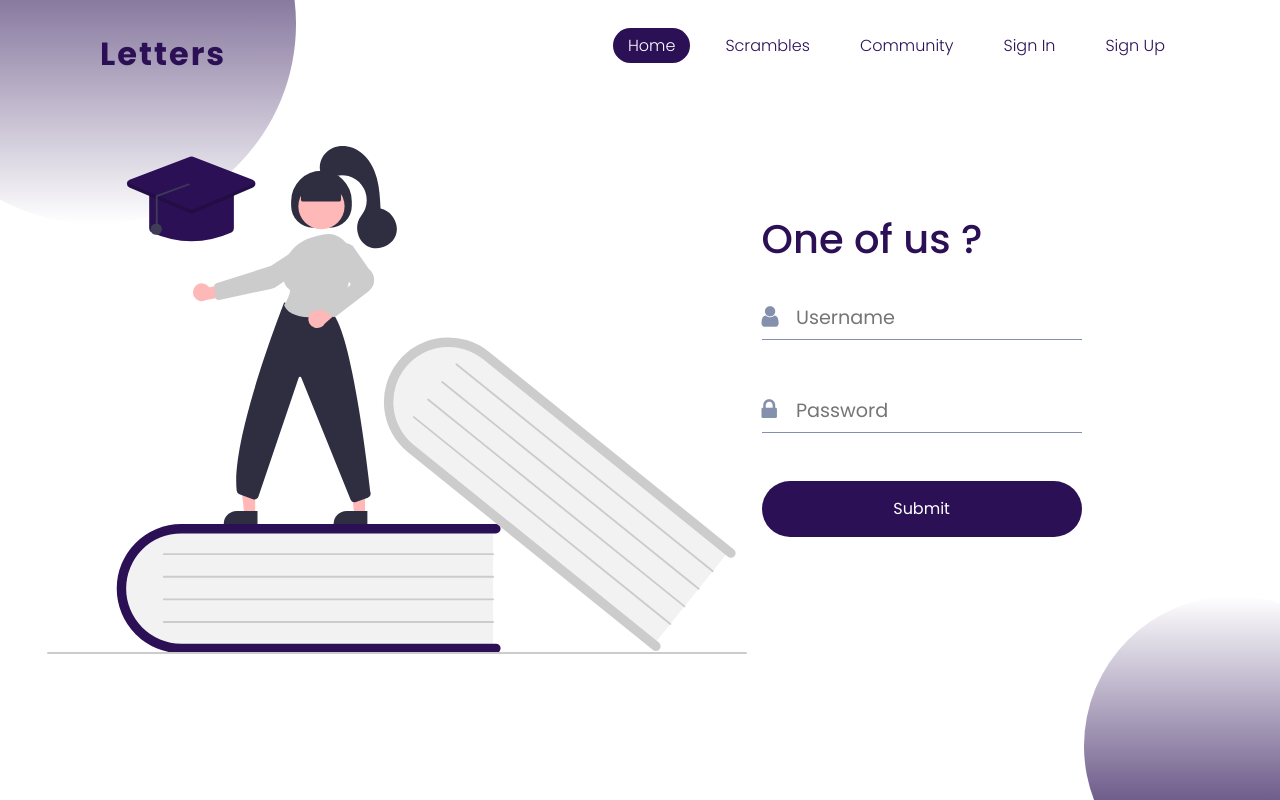
After one commit to volinh911/Letters.PHP, a PHP site: page /login.php in a window 1280 px wide. The commit adds this page. Run offline with PHP 8.4, Linux system fonts and the light colour scheme; some libraries are stand-ins or nearby versions.

Commit message:
login function

```diff
--- a/controllers/users.php
+++ b/controllers/users.php
@@ -1,5 +1,6 @@
 <?php
-        include_once("./db.php");
+         session_start();
+         include_once("db.php");
         /*=== EXECUTE FUNCTION ===*/
         function executeQuery($sql, $data)
         {
@@ -32,7 +33,12 @@
             return $records;
         }
 
+
         $errors = [];
+        $username="";
+        $email="";
+        $password="";
+        //==============REGISTER FUNCTION============
         if (isset($_POST['register-btn'])) {
             if (empty($_POST['username'])) {
                 array_push($errors, "Username is required");
@@ -61,14 +67,50 @@
                 $stmt = $conn->prepare($sql);
                 $stmt->bind_param('isss', $admin, $username, $email, $password);
                 $stmt->execute();
-                // else{
-                //   $error=$conn->errno. ''. $conn->error;
-                //   echo $error;
-                // }
+
+                //log userin
+                $_SESSION['id']=$_POST['id'];
+                $_SESSION['username']=$_POST['username'];
+                $_SESSION['admin']=$_POST['admin'];
+                // $_SESSION['message']="Logged in successfully";
+                // $_SESSION['type']="success";
+                header('location: index.php');
+                exit();
+
+            }else{
+                $username=$_POST['username'];
+                $email=$_POST['email'];
+                $password=$_POST['password'];
             }
 
         }
 
+        if (isset($_POST['login-btn'])) {
+            if (empty($_POST['username'])) {
+                array_push($errors,"Username is required");
+            }
+            if (empty($_POST['password'])) {
+                  array_push($errors, "Password is required");
+            }
+
+            if (count($errors)===0) {
+                $user=selectOne('users',['username'=>$_POST['username']]);
+
+                if ($user && password_verify($_POST['password'], $user['password'])) {
+                    $_SESSION['id'] = $_POST['id'];
+                    $_SESSION['username'] = $_POST['username'];
+                    $_SESSION['admin'] = $_POST['admin'];
+                    if ($_SESSION['admin']) {
+                        header('location: index.php');
+                    }else{
+                        header('location: index.php');
+                    }
+                    exit();
+                }else{
+                    array_push($errors,"Account does not exits");
+                }
+            }
+        }
 
 
 ?>
--- a/css/login.css
+++ b/css/login.css
@@ -165,7 +165,7 @@ img{
     margin-bottom: 3rem;
     background-color: var(--first-color);
     color: #fff;
-    border-radius: .5rem;
+    border-radius: 2rem;
     cursor: pointer;
     transition: .3s;
 }
--- /dev/null
+++ b/login.php
@@ -0,0 +1,77 @@
+<?php
+include_once('./controllers/users.php');
+?>
+
+<!DOCTYPE html>
+<html lang="en">
+
+<head>
+    <meta charset="UTF-8">
+    <meta name="viewport" content="width=device-width, initial-scale=1.0">
+    <!-- Font Awesome -->
+    <link rel="stylesheet" href="https://use.fontawesome.com/releases/v5.8.2/css/all.css">
+    <!-- Google Fonts -->
+    <link rel="stylesheet" href="https://fonts.googleapis.com/css?family=Roboto:300,400,500,700&display=swap">
+    <!-- Bootstrap core CSS -->
+    <link href="https://cdnjs.cloudflare.com/ajax/libs/twitter-bootstrap/4.5.0/css/bootstrap.min.css" rel="stylesheet">
+    <!-- Material Design Bootstrap -->
+    <link href="https://cdnjs.cloudflare.com/ajax/libs/mdbootstrap/4.19.1/css/mdb.min.css" rel="stylesheet">
+
+    <!--using FontAwesome--------------->
+    <script crossorigin="anonymous" src="https://kit.fontawesome.com/c8e4d183c2.js"></script>
+    <link rel="stylesheet" href="https://stackpath.bootstrapcdn.com/font-awesome/4.7.0/css/font-awesome.min.css" integrity="sha384-wvfXpqpZZVQGK6TAh5PVlGOfQNHSoD2xbE+QkPxCAFlNEevoEH3Sl0sibVcOQVnN" crossorigin="anonymous">
+
+    <!-- ===== CSS ===== -->
+    <link rel="stylesheet" href="css/sub_header_footer_styles.css">
+    <link rel="stylesheet" href="./css/login.css">
+    <title>Sign-up</title>
+    <link rel="shortcut icon" href="images/favicon_io/favicon.ico">
+</head>
+
+<body>
+    <?php include_once('./includes/sub_header.php') ?>
+    <div class="l-form">
+        <div class="shape1"></div>
+        <div class="shape2"></div>
+
+        <div class="form">
+            <img src="./images/log.svg" class="form__img" alt="">
+            <form action="login.php" class="form__content" method="POST">
+                <h1 class="form__title">One of us ?</h1>
+                <?php if (!empty($errors)) : ?>
+                    <div class="msg error">
+                        <?php foreach ($errors as $error) : ?>
+                            <li style="text-align: center;"><?php echo $error; ?></li>
+                        <?php endforeach; ?>
+                    </div>
+                <?php endif; ?>
+                <div class="form__div form__div-one">
+                    <div class="form__icon">
+                        <i class="fa fa-user" aria-hidden="true"></i>
+                    </div>
+
+                    <div class="form__div-input">
+                        <label for="username" class="form__label"></label>
+                        <input type="text" name="username" class="form__input" placeholder="Username" value="<?php echo $username; ?>">
+                    </div>
+                </div>
+
+
+                <div class="form__div form__div-one ">
+                    <div class="form__icon">
+                        <i class="fa fa-lock" aria-hidden="true"></i>
+                    </div>
+                    <div class="form__div-input">
+                        <label for="password" class="form__label"></label>
+                        <input type="password" name="password" class="form__input" placeholder="Password" value="<?php echo $password; ?>">
+                    </div>
+                </div>
+                <input type="submit" class="form__button" name="login-btn">
+            </form>
+        </div>
+    </div>
+</body>
+<script src="./js/sub_header.js"></script>
+
+
+</html>
```
Also changed, not shown: css/main_page.css (+19 -0 lines), index.php (+5 -2 lines), register.php (+4 -4 lines).
